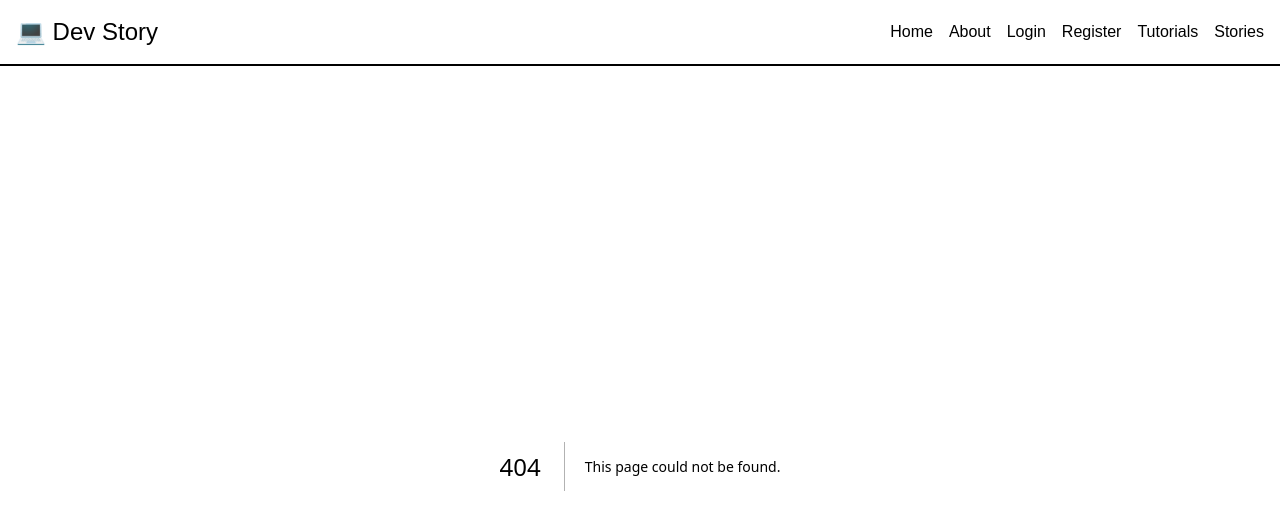
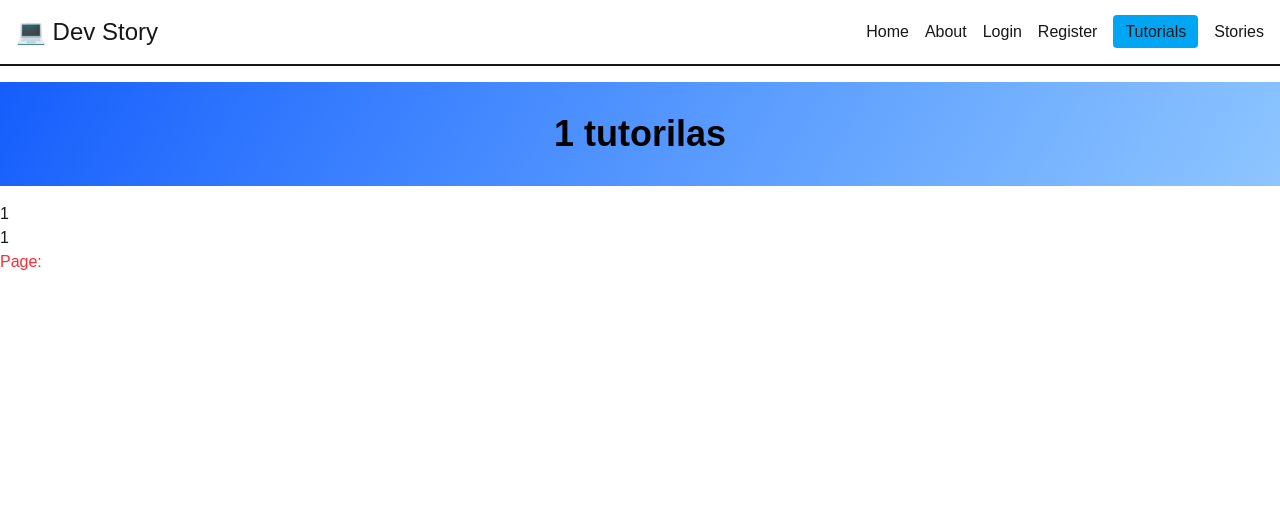
Before and after one commit to Rajibbepary/my-next-app, a Next.js app: page /tutorials/1/1/1/1/1 in a window 1280 px wide. Before the commit this address had no page. Shown: the top 530 px of the page. Built offline with nearby package versions, Linux system fonts and the light colour scheme.

Commit message:
create active link and not found page

```diff
--- /dev/null
+++ b/src/app/_lib/page.jsx
@@ -0,0 +1,12 @@
+
+import React from 'react';
+
+const Lab = () => {
+    return (
+        <div>
+            <h1 className='text-sky-400'>Hello this my Lap page</h1>
+        </div>
+    );
+};
+
+export default Lab;
--- a/src/app/dashboard/layout.jsx
+++ b/src/app/dashboard/layout.jsx
@@ -5,8 +5,8 @@ import React from 'react';
 const DashboardLayout = ({children}) => {
     return (
         <div className='grid grid-cols-12 gap-3 mt-5'>
-
            <div className='col-span-3 flex flex-col gap-6 border-r-2 ml-2'>
+                      <Link href={'/'}> <h1 className="text-2xl">💻 Dev  Story</h1></Link>
             <Link className='p-3 mr-2 bg-green-400 rounded' href={'/dashboard/add-story'}>Add-Story</Link>
            <Link className='p-3 mr-2 bg-green-400 rounded' href={'/dashboard/my-profile'}>My-Profile</Link>
            <Link className='p-3 mr-2 bg-green-400 rounded' href={'/dashboard/setting'}>Setting</Link></div>
--- /dev/null
+++ b/src/app/not-found.jsx
@@ -0,0 +1,15 @@
+
+import Link from 'next/link';
+import React from 'react';
+
+const NotFound402 = () => {
+
+    return (
+        <div>
+            <h1 className='text-sky-500 bg-gray-100 p-3 rounded text-2xl flex text-center items-center justify-center'> 😒 402 || Not Uff Found Page</h1>
+        <Link href={'/'}><button className='text-sky-400 underline'>Go to Home</button></Link>
+        </div>
+    );
+};
+
+export default NotFound402;
--- /dev/null
+++ b/src/app/tutorials/[technologe]/[topic]/[pages]/[page_no]/[subject]/page.jsx
@@ -0,0 +1,16 @@
+import Title from "@/components/Title";
+
+const TutorialPage = async({params}) => {
+    const {technologe, topic, page_on, subject,} = await params;
+    //console.log(result)
+    return (
+        <div>
+            <Title >{technologe} tutorilas</Title>
+            <h1>{topic}</h1>
+            <h2>{subject}</h2>
+            <h2 className="text-red-500">Page: {page_on}</h2>
+        </div>
+    );
+};
+
+export default TutorialPage;
--- a/src/components/Header.jsx
+++ b/src/components/Header.jsx
@@ -1,19 +1,25 @@
+'use client'
 
+import { usePathname } from 'next/navigation';
+import React from 'react';
+import NavLink from './NavLink';
 import Link from 'next/link';
-import React from 'react';
 
 const Header = () => {
+    const pathName = usePathname();
+    if(pathName.startsWith('/dashboard')) return <></>;
     return (
         <div>
             <div className="border-b-2 p-4 flex justify-between items-center flex-wrap">
             <h1 className="text-2xl">💻 Dev  Story</h1>
             <nav className='space-x-4'>
+                {/* <Link href={'/'}>Home</Link> */}
                 <Link href={'/'}>Home</Link>
-                <Link href={'/about'}>About</Link>
-                <Link href={'/auth/login'}>Login</Link>
-                <Link href={'/auth/register'}>Register</Link>
-                <Link href={'/tutorials'}>Tutorials</Link>
-                <Link href={'/stories'}>Stories</Link>
+                <NavLink href={'/about'}>About</NavLink>
+                <NavLink href={'/auth/login'}>Login</NavLink>
+                <NavLink href={'/register'}>Register</NavLink>
+                <NavLink href={'/tutorials'}>Tutorials</NavLink>
+                <NavLink href={'/stories'}>Stories</NavLink>
             </nav>
         </div>
         </div>
--- /dev/null
+++ b/src/components/NavLink.jsx
@@ -0,0 +1,15 @@
+
+import Link from 'next/link';
+import { usePathname } from 'next/navigation';
+import React from 'react';
+
+const NavLink = ({href, children}) => {
+const pathName = usePathname()
+    return (
+
+            <Link className={`${pathName.startsWith(href) && 'bg-sky-500 py-2 px-3 rounded transition-all duration-300 '}`} href={href}>{children}</Link>
+
+    );
+};
+
+export default NavLink;
```
